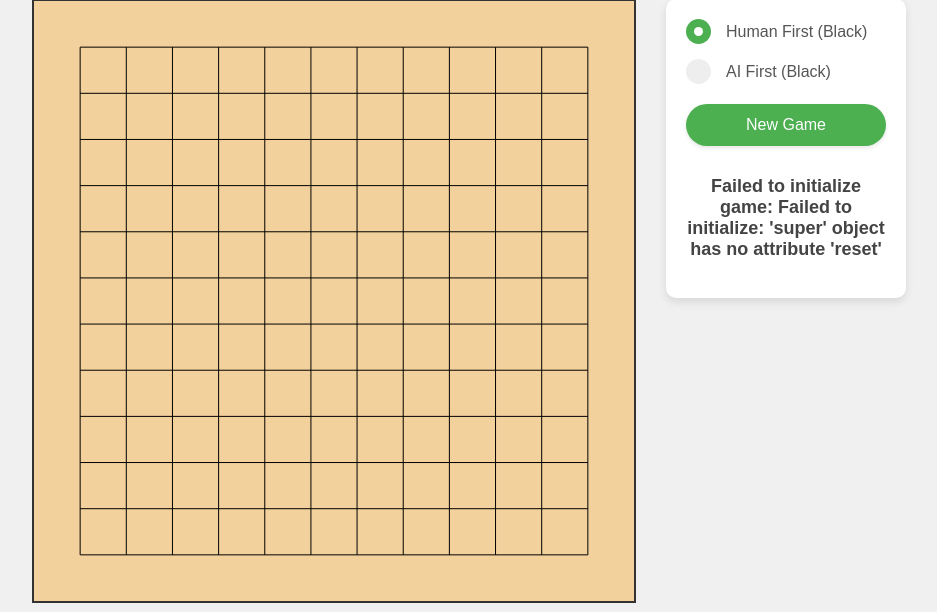
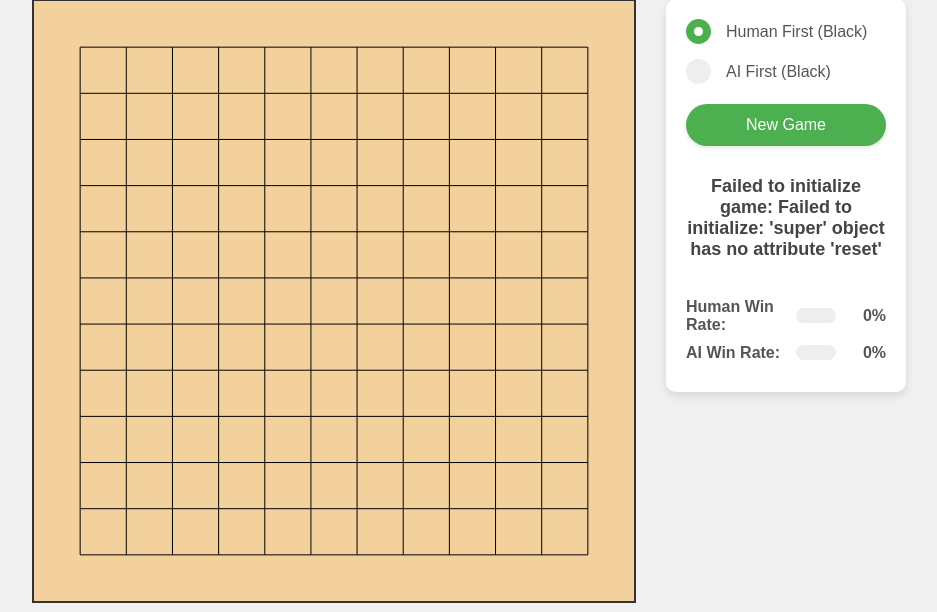
Before and after one commit to ariamather/alphazero_gomoku, a Flask app: page / in a window 1280 px wide. Shown: the part 101-713 px from the top of the page, without its empty margins (171-1108 px from the left). Run offline with Flask 3, Linux system fonts and the light colour scheme; parts of the project's set-up code (start-up, migrations or seed data) failed here and were passed over.

Commit message:
添加AI实时判断场面胜率功能

```diff
--- a/web/app.py
+++ b/web/app.py
@@ -20,6 +20,9 @@
 app = Flask(__name__)
 
 # --- 全局变量和模型加载 ---
+# 用于胜率计算的缩放因子
+WIN_RATE_SCALE = 0.5
+WIN_RATE_BIAS = 0.5
 BOARD_SIZE = 12
 N_MCTS_SIMS = 400 # 为加快响应速度，可以减少模拟次数
 
@@ -113,16 +116,37 @@
     print(f"Player {env.current_player} moving to action {player_action}")
     env.step(player_action)
 
+    # 计算玩家移动后的胜率
+    player_observation = env._get_observation()
+    player_obs_tensor = torch.tensor(player_observation, dtype=torch.float32).unsqueeze(0).to(device)
+    with torch.no_grad():
+        _, player_value = net(player_obs_tensor)
+    # 将value转换为胜率 [0, 1]
+    player_win_rate = player_value.item() * WIN_RATE_SCALE + WIN_RATE_BIAS
+
     # 检查游戏是否结束（玩家获胜）
     if env.is_game_over():
         game_over = True
         winner = env.winner.value if env.winner else 0
         print(f"Game over after player move. Winner: {winner}")
+        # 根据游戏结果设置胜率
+        if winner == 1:  # 人类获胜
+            player_win_rate = 1.0
+            ai_win_rate = 0.0
+        elif winner == -1:  # AI获胜
+            player_win_rate = 0.0
+            ai_win_rate = 1.0
+        else:  # 平局
+            player_win_rate = 0.5
+            ai_win_rate = 0.5
+
         response = {
             'board': env.board.tolist(),
             'ai_action': -1,
             'game_over': game_over,
-            'winner': winner
+            'winner': winner,
+            'player_win_rate': player_win_rate,
+            'ai_win_rate': ai_win_rate
         }
         return jsonify(response)
 
@@ -164,12 +188,31 @@
     # 执行AI的移动
     env.step(ai_action)
 
+    # 计算AI移动后的胜率
+    ai_observation = env._get_observation()
+    ai_obs_tensor = torch.tensor(ai_observation, dtype=torch.float32).unsqueeze(0).to(device)
+    with torch.no_grad():
+        _, ai_value = net(ai_obs_tensor)
+    # 注意：AI的value是从AI的角度评估的，所以人类的胜率需要反转
+    ai_win_rate = ai_value.item() * WIN_RATE_SCALE + WIN_RATE_BIAS
+    player_win_rate = 1.0 - ai_win_rate
+
     # 检查游戏是否结束
     game_over = env.is_game_over()
     winner = env.winner.value if env.winner else 0
 
     if game_over:
         print(f"Game over after AI move. Winner: {winner}")
+        # 根据游戏结果校正胜率
+        if winner == 1:  # 人类获胜
+            player_win_rate = 1.0
+            ai_win_rate = 0.0
+        elif winner == -1:  # AI获胜
+            player_win_rate = 0.0
+            ai_win_rate = 1.0
+        else:  # 平局
+            player_win_rate = 0.5
+            ai_win_rate = 0.5
 
     # 确定当前玩家：AI走棋后，当前玩家应该是人类
     current_player = 1  # 人类玩家
@@ -179,7 +222,9 @@
         'ai_action': int(ai_action),
         'game_over': game_over,
         'winner': winner,
-        'current_player': current_player
+        'current_player': current_player,
+        'player_win_rate': player_win_rate,
+        'ai_win_rate': ai_win_rate
     }
     return jsonify(response)
 
--- a/web/static/main.js
+++ b/web/static/main.js
@@ -111,10 +111,15 @@
             }
 
             // 更新整个棋盘状态
-            updateBoard(data.board);
+        updateBoard(data.board);
 
-            // 更新当前玩家
-            currentPlayer = data.current_player;
+        // 更新胜率显示
+        if (data.player_win_rate !== undefined && data.ai_win_rate !== undefined) {
+            updateWinRates(data.player_win_rate, data.ai_win_rate);
+        }
+
+        // 更新当前玩家
+        currentPlayer = data.current_player;
 
             if (data.game_over) {
                 gameOver = true;
@@ -232,6 +237,21 @@
         }
     }
 
+    // 更新胜率显示
+    function updateWinRates(humanRate, aiRate) {
+        // 转换为百分比
+        const humanPercent = Math.round(humanRate * 100);
+        const aiPercent = Math.round(aiRate * 100);
+
+        // 更新进度条
+        document.getElementById('human-rate-bar').style.width = `${humanPercent}%`;
+        document.getElementById('ai-rate-bar').style.width = `${aiPercent}%`;
+
+        // 更新百分比文本
+        document.getElementById('human-rate-value').textContent = `${humanPercent}%`;
+        document.getElementById('ai-rate-value').textContent = `${aiPercent}%`;
+    }
+
     // 初始化
     drawBoard();
     initGame();
--- a/web/static/style.css
+++ b/web/static/style.css
@@ -98,6 +98,55 @@
     width: 25px;
     background-color: #eee;
     border-radius: 50%;
+}
+
+/* 胜率显示样式 */
+.win-rates {
+    margin-top: 20px;
+}
+
+.rate-container {
+    display: flex;
+    align-items: center;
+    margin-bottom: 10px;
+}
+
+.rate-label {
+    width: 100px;
+    font-weight: bold;
+    color: #555;
+}
+
+.progress-bar {
+    flex: 1;
+    height: 15px;
+    background-color: #eee;
+    border-radius: 10px;
+    margin: 0 10px;
+    overflow: hidden;
+}
+
+.rate-bar {
+    height: 100%;
+    width: 0%;
+    border-radius: 10px;
+    transition: width 0.5s ease;
+}
+
+#human-rate-bar {
+    background-color: #4CAF50;
+}
+
+#ai-rate-bar {
+    background-color: #2196F3;
+}
+
+.rate-value {
+    width: 40px;
+    text-align: right;
+    font-weight: bold;
+    color: #555;
+}
     transition: all 0.3s ease;
 }
 
--- a/web/templates/index.html
+++ b/web/templates/index.html
@@ -25,6 +25,22 @@
             </div>
             <button id="reset-button">New Game</button>
             <p id="game-status">Your turn (Black)</p>
+            <div class="win-rates">
+                <div class="rate-container">
+                    <span class="rate-label">Human Win Rate:</span>
+                    <div class="progress-bar">
+                        <div id="human-rate-bar" class="rate-bar"></div>
+                    </div>
+                    <span id="human-rate-value" class="rate-value">0%</span>
+                </div>
+                <div class="rate-container">
+                    <span class="rate-label">AI Win Rate:</span>
+                    <div class="progress-bar">
+                        <div id="ai-rate-bar" class="rate-bar"></div>
+                    </div>
+                    <span id="ai-rate-value" class="rate-value">0%</span>
+                </div>
+            </div>
         </div>
     </div>
     <script src="{{ url_for('static', filename='main.js') }}"></script>
```
